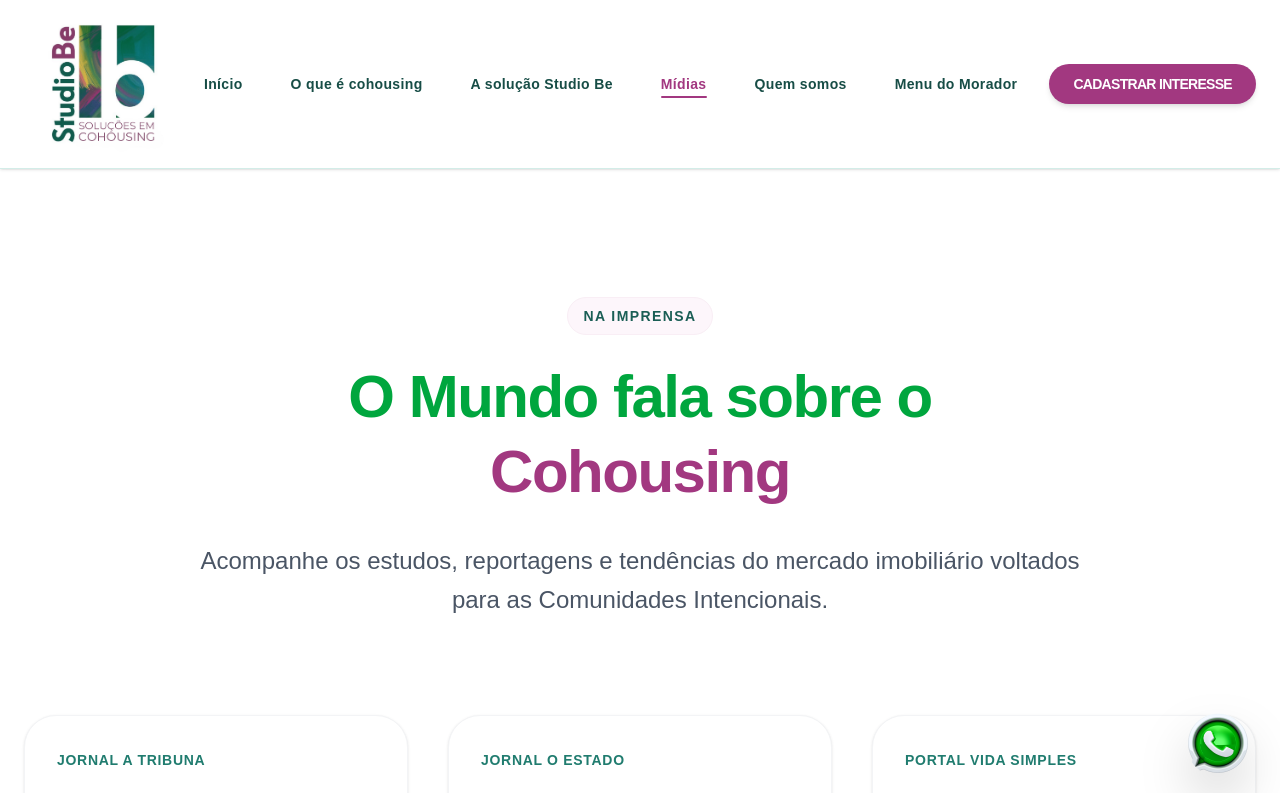
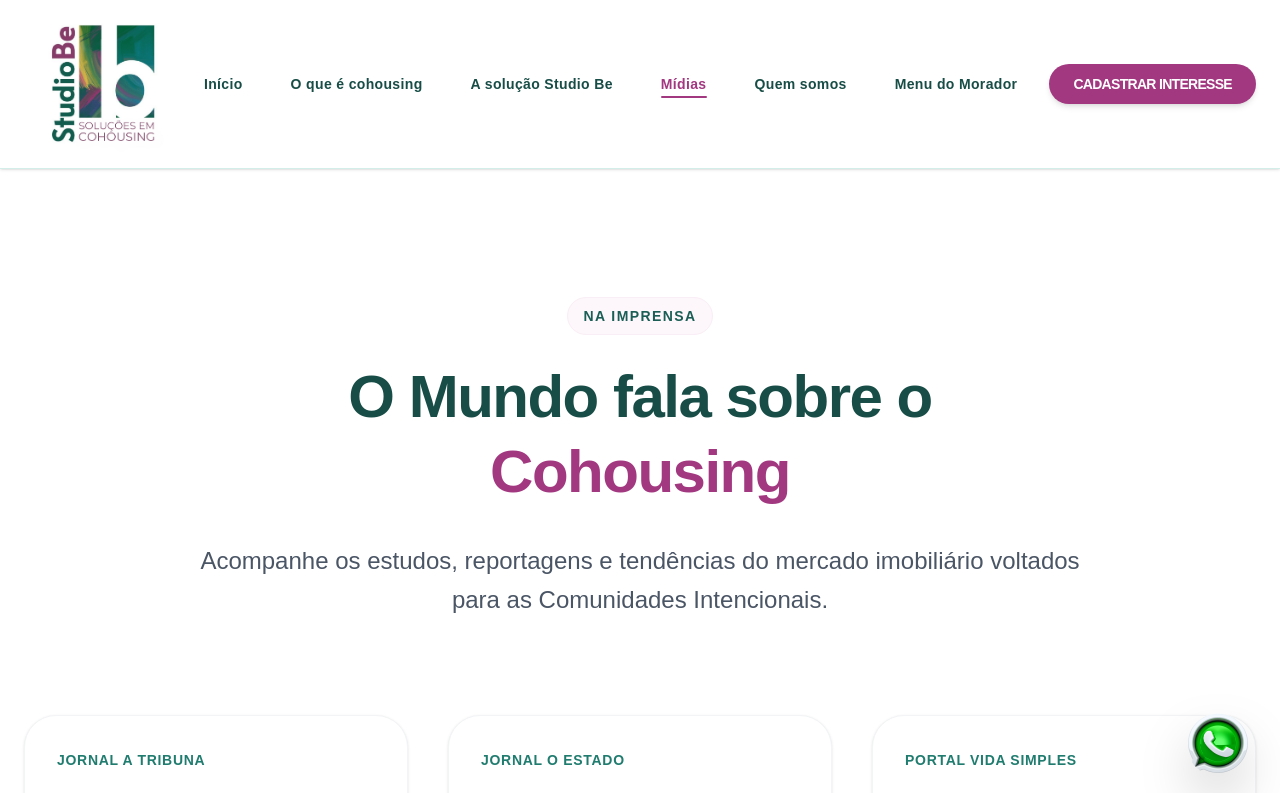
Before and after one commit to AdautoRizzi/studiobecohousing, a Next.js app: page /midias in a window 1280 px wide. Shown: the top 793 px of the page. Built offline with nearby package versions, Linux system fonts and the light colour scheme.

Commit message:
style: unificação do tom de verde para o verde institucional Primary 900

```diff
--- a/src/app/midias/page.tsx
+++ b/src/app/midias/page.tsx
@@ -59,7 +59,7 @@ export default function MidiasPage() {
                         <div className="inline-flex items-center gap-2 px-4 py-2 rounded-full bg-secondary-50 text-primary-800 text-sm font-bold mb-6 border border-secondary-100 uppercase tracking-widest">
                             Na Imprensa
                         </div>
-                        <h1 className="text-4xl md:text-6xl font-bold text-green-600 tracking-tight leading-tight mb-8">
+                        <h1 className="text-4xl md:text-6xl font-bold text-primary-900 tracking-tight leading-tight mb-8">
                             O Mundo fala sobre o <span className="text-secondary-600">Cohousing</span>
                         </h1>
                         <p className="text-xl md:text-2xl text-gray-600 mt-4 leading-relaxed font-light">
--- a/src/app/quem-somos/page.tsx
+++ b/src/app/quem-somos/page.tsx
@@ -17,7 +17,7 @@ export default function QuemSomosPage() {
                             Conheça Nossa História
                         </div>
                         <h1 className="text-4xl md:text-6xl font-bold tracking-tight leading-tight mb-8">
-                            <span className="text-secondary-600">Nós somos o</span> <span className="text-green-600">Studio Be</span>
+                            <span className="text-secondary-600">Nós somos o</span> <span className="text-primary-900">Studio Be</span>
                         </h1>
                         <p className="text-xl md:text-2xl text-gray-600 mt-4 leading-relaxed font-light">
                             Pioneiros na implementação de comunidades intencionais autênticas no Brasil. Desenhando o futuro do pertencer.
@@ -26,7 +26,7 @@ export default function QuemSomosPage() {
 
                     <div className="grid lg:grid-cols-2 gap-16 items-center mb-32">
                         <div className="order-2 lg:order-1">
-                            <h2 className="text-3xl md:text-4xl font-bold text-green-600 mb-6 tracking-tight">O Fim da Solidão</h2>
+                            <h2 className="text-3xl md:text-4xl font-bold text-primary-900 mb-6 tracking-tight">O Fim da Solidão</h2>
                             <p className="text-gray-700 mb-6 text-lg leading-relaxed">
                                 A Studio Be nasceu de uma inquietação profunda com o modelo tradicional de envelhecimento e isolamento nas grandes cidades. Nossa missão é clara: <span className="font-semibold text-primary-700">Construir os lugares onde você viverá as suas melhores histórias.</span>
                             </p>
```
